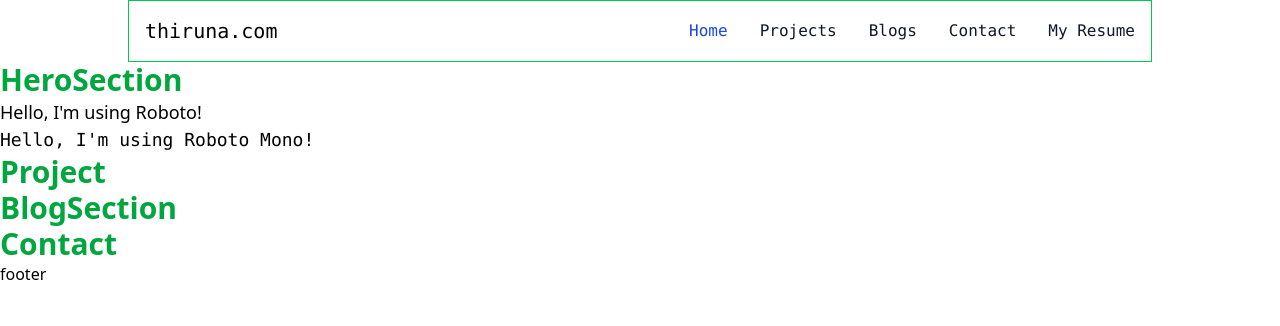
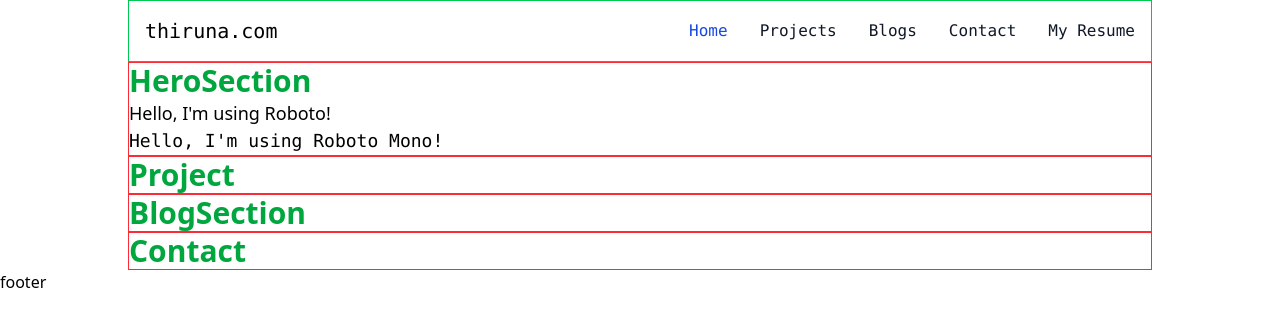
Before and after one commit to Thirunavukkarasu-developer/portfolio, an Astro site: page / in a window 1280 px wide. Built offline with nearby package versions, Linux system fonts and the light colour scheme; Astro itself is replaced by a stand-in of ours.

Commit message:
update max-w-5xl

```diff
--- a/src/components/home/BlogSection.astro
+++ b/src/components/home/BlogSection.astro
@@ -2,6 +2,6 @@
 
 ---
 
-<div id="container">
+<div id="container" class="border border-red-500 max-w-5xl mx-auto">
 	<h1 class="text-3xl font-bold text-green-600">BlogSection</h1>
 </div>
--- a/src/components/home/ContactSection.astro
+++ b/src/components/home/ContactSection.astro
@@ -2,6 +2,6 @@
 
 ---
 
-<div id="container">
+<div id="container" class="border border-red-500 max-w-5xl mx-auto">
 	<h1 class="text-3xl font-bold text-green-600">Contact</h1>
 </div>
--- a/src/components/home/HeroSection.astro
+++ b/src/components/home/HeroSection.astro
@@ -2,7 +2,7 @@
 
 ---
 
-<div id="container">
+<div id="heroSection" class="border border-red-500 max-w-5xl mx-auto">
 	<h1 class="text-3xl font-bold text-green-600">HeroSection</h1>
 	<h1 class="font-sans text-lg font-medium">Hello, I'm using Roboto!</h1>
 	<h1 class="font-mono text-lg font-medium">Hello, I'm using Roboto Mono!</h1>
--- a/src/components/home/ProjectSection.astro
+++ b/src/components/home/ProjectSection.astro
@@ -2,6 +2,6 @@
 
 ---
 
-<div id="container">
+<div id="container" class="border border-red-500 max-w-5xl mx-auto">
 	<h1 class="text-3xl font-bold text-green-600">Project</h1>
 </div>
```
